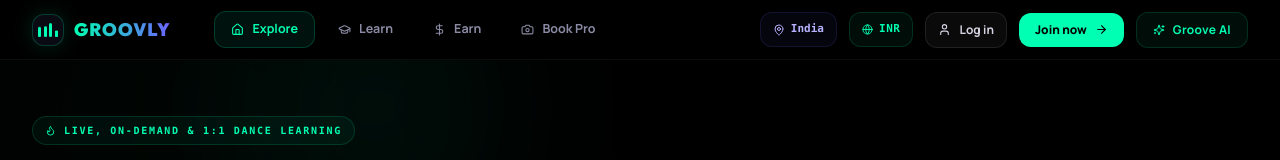
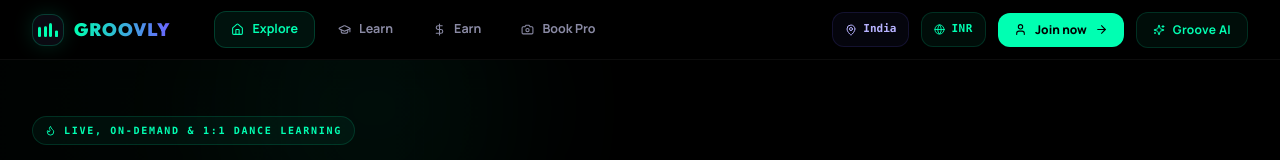
Before and after one commit to suvampanda1/Groovly, a React (Vite) app in the folder groovly/: page / in a window 1280 px wide. Shown: the top 160 px of the page. Built offline with nearby package versions, Linux system fonts and the light colour scheme.

Commit message:
Simplify header account action

```diff
--- a/groovly/src/app/App.tsx
+++ b/groovly/src/app/App.tsx
@@ -1237,11 +1237,15 @@ export default function App() {
           <Globe size={11} /> {currency}
         </button>
 
-        <button onClick={() => setAuthView("login")} aria-label={accountRole ? `Open ${accountRole} account preview` : "Log in"} className="flex items-center gap-2 px-3 py-2 rounded-xl text-[12px] font-bold transition-all hover:scale-[1.03]" style={{ background: "rgba(255,255,255,0.04)", border: "1px solid rgba(255,255,255,0.09)", color: "#D4D4E2" }}>
-          <User size={13} /><span className="hidden sm:inline">{accountRole ? `${accountRole === "teacher" ? "Teacher" : "Learner"} preview` : "Log in"}</span>
-        </button>
-        <button onClick={() => setAuthView("signup")} className="hidden md:flex items-center gap-2 px-4 py-2 rounded-xl text-[12px] font-black transition-all hover:scale-[1.03]" style={{ background: NEON, color: "#000" }}>
-          Join now <ArrowRight size={13} />
+        <button
+          onClick={() => setAuthView(accountRole ? "login" : "signup")}
+          aria-label={accountRole ? `Open ${accountRole} account preview` : "Join Groovly"}
+          className="flex items-center gap-2 px-3 sm:px-4 py-2 rounded-xl text-[12px] font-black transition-all hover:scale-[1.03]"
+          style={{ background: NEON, color: "#000" }}
+        >
+          <User size={13} />
+          <span className="hidden sm:inline">{accountRole ? `${accountRole === "teacher" ? "Teacher" : "Learner"} preview` : "Join now"}</span>
+          <ArrowRight size={13} className="hidden md:block" />
         </button>
         {/* AI Button */}
         <button onClick={() => setChatOpen(o => !o)} aria-label={chatOpen ? "Close Groove AI" : "Open Groove AI"}
```
